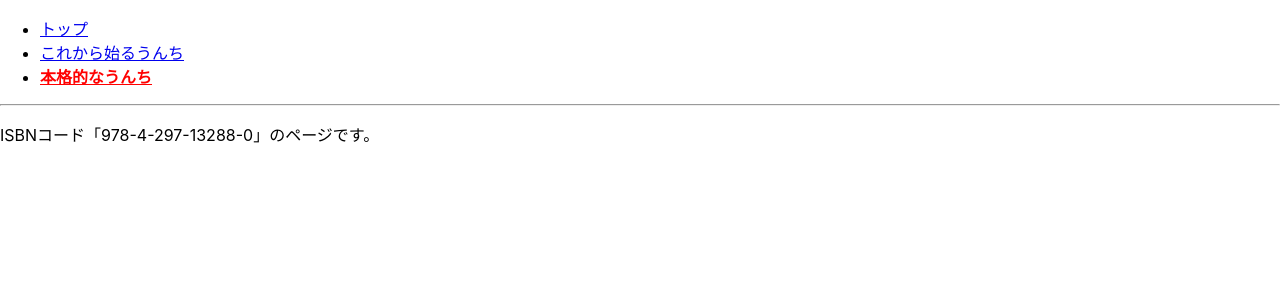
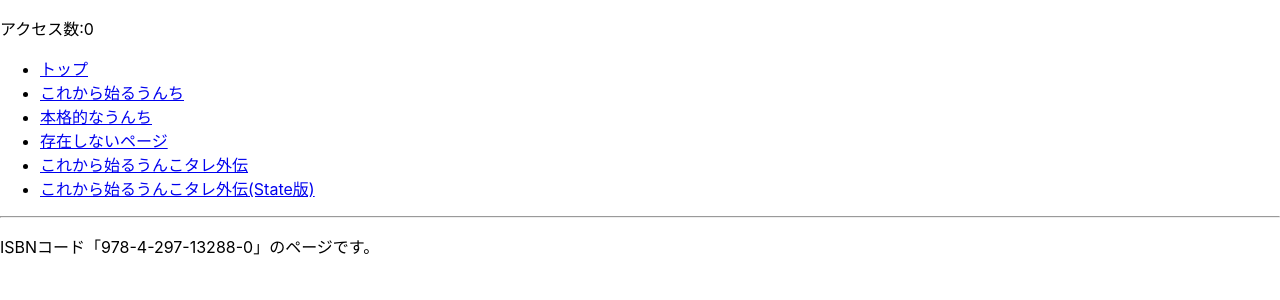
Before and after one commit to ikedakeigo/my-react0916, a React (Create React App) app: page /book/978-4-297-13288-0 in a window 1280 px wide. Shown: the top 300 px of the page. Built offline with nearby package versions, Linux system fonts and the light colour scheme.

Commit message:
chapter8-3 handle属性に触れる head内の情報をlinkより取得して反映

```diff
--- a/package.json
+++ b/package.json
@@ -11,6 +11,7 @@
     "prop-types": "^15.8.1",
     "react": "^18.3.1",
     "react-dom": "^18.3.1",
+    "react-helmet-async": "^2.0.5",
     "react-hook-form": "^7.53.0",
     "react-router-dom": "^6.27.0",
     "react-scripts": "5.0.1",
--- a/src/chapter8/BookPage.js
+++ b/src/chapter8/BookPage.js
@@ -8,10 +8,11 @@ const BookPage = () => {
   // または
   // params['名前']
 
-  const params = useParams();
+  // const {isbn} = useParams();
+  const { isbn = '978-4-8156-0182-9'} = useParams();
   return (
     <p>
-      ISBNコード「{params.isbn}」のページです。
+      ISBNコード「{isbn}」のページです。
     </p>
   )
 }
--- /dev/null
+++ b/src/chapter8/BookQueryPage.js
@@ -0,0 +1,18 @@
+import React from 'react'
+import { useSearchParams } from 'react-router-dom'
+
+const BookQueryPage = () => {
+  // クエリの取得
+  const [params, setParams] = useSearchParams(
+    { isbn: '978-4-8156-0182-9'}
+  )
+  return (
+   <>
+   <p>
+    ISBNコード「{params.get('isbn')}」のページです。
+   </p>
+   </>
+  )
+}
+
+export default BookQueryPage
--- /dev/null
+++ b/src/chapter8/BoolStatePage.js
@@ -0,0 +1,18 @@
+import React from 'react'
+import { useLocation } from 'react-router-dom'
+
+const BoolStatePage = () => {
+  // Locationオブジェクトを取得
+  const {state: isbn = '978-4-8156-0182-0'} = useLocation();
+
+
+  return (
+    <>
+    <p>
+      ISBNコード「{isbn}」のページです。
+    </p>
+    </>
+  )
+}
+
+export default BoolStatePage
--- /dev/null
+++ b/src/chapter8/NotFoundPage.js
@@ -0,0 +1,15 @@
+import React from 'react'
+import { useParams } from 'react-router-dom'
+
+const NotFoundPage = () => {
+  const { '*': paths } = useParams();
+  return (
+  <>
+  <p>
+    指定されたパス「{paths}」は存在しません。
+  </p>
+  </>
+  )
+}
+
+export default NotFoundPage
--- a/src/chapter8/RouterParam.js
+++ b/src/chapter8/RouterParam.js
@@ -1,22 +1,36 @@
-import React from "react";
+import React, { useState } from "react";
 import { NavLink, Outlet } from "react-router-dom";
 
 const RouterParam = () => {
+  // カウント数を管理するためのStateを準備
+  const [count, setCount] = useState(0);
   return (
     <>
+    <p>
+      アクセス数:{count}
+    </p>
       <ul>
         <li>
           <NavLink to="/">トップ</NavLink>
         </li>
         <li>
-          <NavLink to="/book/978-4-8156-1336-5">これから始るうんち</NavLink>
+          <NavLink to="/book/" end>これから始るうんち</NavLink>
         </li>
         <li>
-          <NavLink to="/book/978-4-297-13288-0">本格的なうんち</NavLink>
+          <NavLink to="/book/" end>本格的なうんち</NavLink>
+        </li>
+        <li>
+          <NavLink to="/nothing/foo/bar" end>存在しないページ</NavLink>
+        </li>
+        <li>
+          <NavLink to="/bookQuery?isbn=978-4-8156-1336-5">これから始るうんこタレ外伝</NavLink>
+        </li>
+        <li>
+          <NavLink to="/bookState" state='978-4-8156-1336-5'>これから始るうんこタレ外伝(State版)</NavLink>
         </li>
       </ul>
       <hr />
-      <Outlet />
+      <Outlet context={[count, setCount]} />
     </>
   );
 };
--- a/src/chapter8/TopPage.js
+++ b/src/chapter8/TopPage.js
@@ -1,6 +1,9 @@
-import React from 'react'
+import React, { useEffect } from 'react'
+import { useOutletContext } from 'react-router-dom'
 
 const TopPage = () => {
+  const [, setCount] = useOutletContext();
+  useEffect(() => setCount(c => c + 1), [setCount]);
   return (
     <div>TopPage</div>
   )
--- a/src/chapter8/routeParam.js
+++ b/src/chapter8/routeParam.js
@@ -3,14 +3,22 @@ import { createBrowserRouter, createRoutesFromElements, Route } from 'react-rout
 import TopPage from './TopPage'
 import RouterParam from './RouterParam'
 import BookPage from './BookPage'
+import NotFoundPage from './NotFoundPage'
+import BookQueryPage from './BookQueryPage'
+import BoolStatePage from './BoolStatePage'
 
 const routeParam = createBrowserRouter(
   createRoutesFromElements(
     <Route element={<RouterParam />}>
         <Route path='/' element={<TopPage />} />
-        <Route path='/book/:isbn' element={<BookPage />} />
+        <Route path='/book/:isbn?' element={<BookPage />} />
+        <Route path='*' element={<NotFoundPage />} />
+        <Route path='/bookQuery' element={<BookQueryPage />} />
+        <Route path='/bookState' element={<BoolStatePage />} />
     </Route>
   )
+
 )
+console.log(routeParam, "関数の中身")
 
 export default routeParam
--- /dev/null
+++ b/src/chapter8/routesHandle.js
@@ -0,0 +1,24 @@
+import React from 'react'
+import { createBrowserRouter, createRoutesFromElements, Route } from 'react-router-dom'
+import RouterParam from './RouterParam'
+import TopPage from './TopPage'
+import BookPage from './BookPage'
+
+const routesHandle = createBrowserRouter(
+  createRoutesFromElements(
+    <Route element={<RouterParam />}>
+      <Route path='/' element={<TopPage />} handle={{
+        title: "トップ",
+        keywords: "解説サンプル",
+        description: "説明するよ",
+      }} />
+      <Route path='book/:isbn?' element={<BookPage />} handle={{
+        title: "書籍詳細",
+        keywords: "運いち",
+        description: "説明するよ333",
+      }} />
+    </Route>
+  )
+)
+
+export default routesHandle
```
Also changed, not shown: src/index.js (+6 -3 lines), 1 other file (tests, documents, lock files or other folders).
